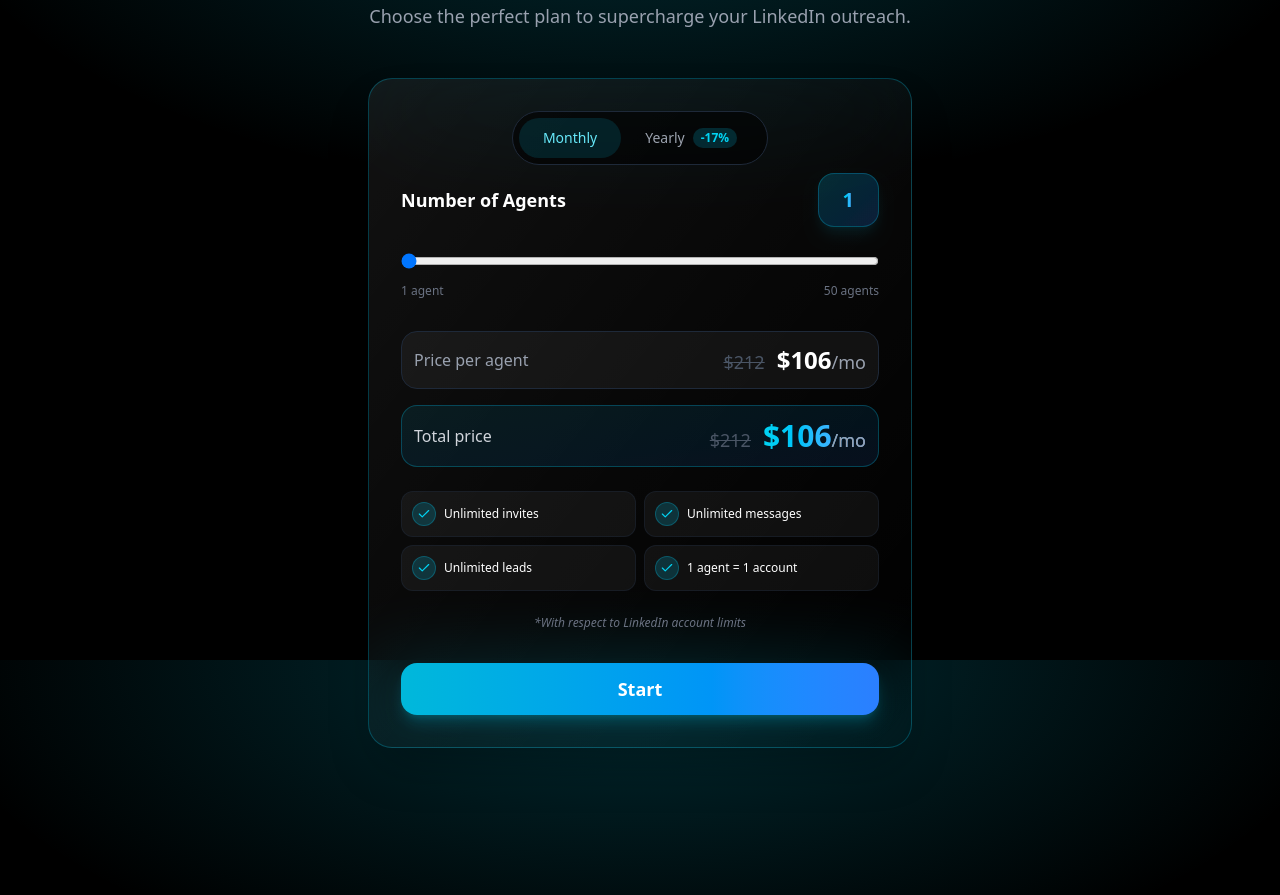
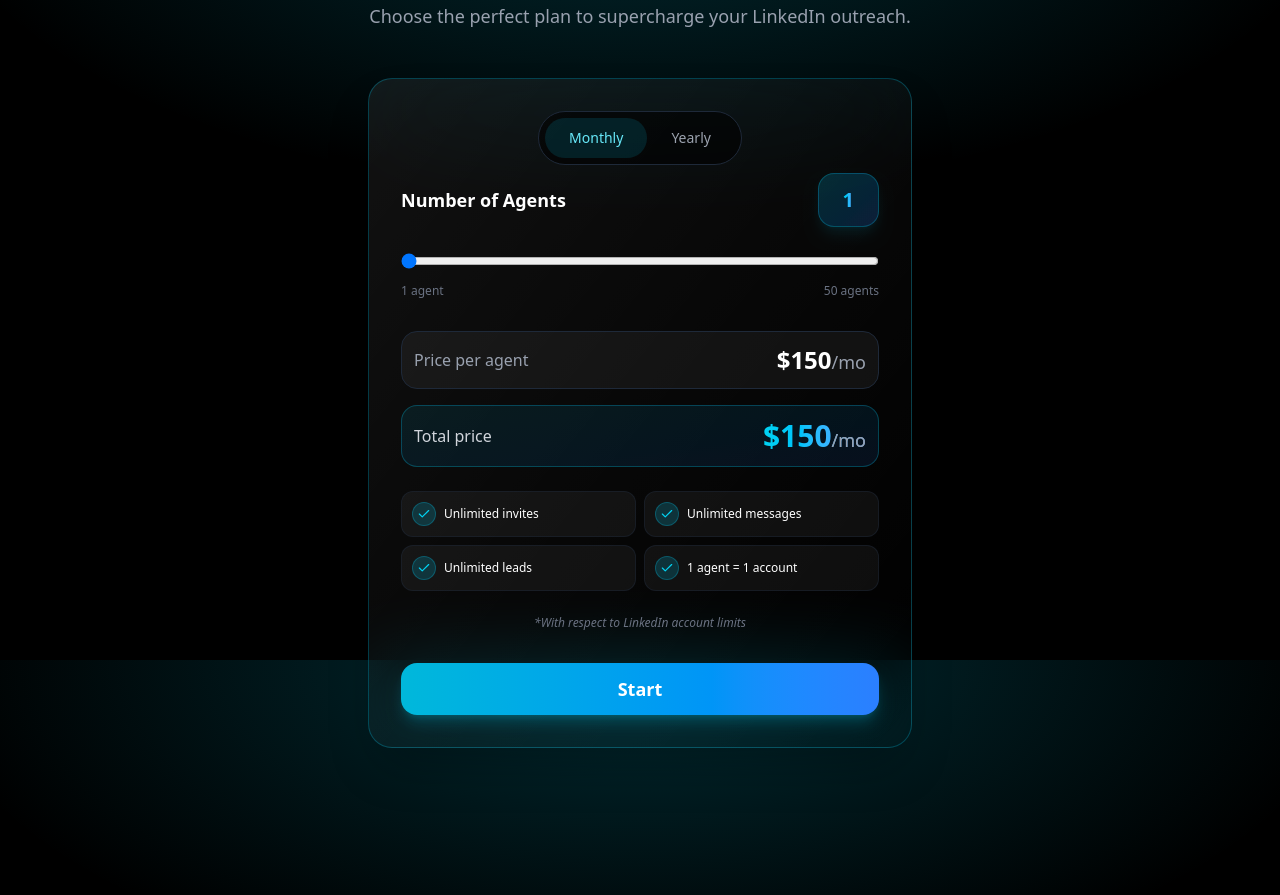
Before and after one commit to Code-Latam/linkedin-automation-frontend, a Next.js app: page / in a window 1280 px wide. Shown: the part 4140-5035 px from the top of the page. Built offline with nearby package versions, Linux system fonts and the light colour scheme; no server answers.

Commit message:
updated agent price, added metadata.

```diff
--- a/app/layout.tsx
+++ b/app/layout.tsx
@@ -2,7 +2,9 @@
 import { Geist, Geist_Mono } from "next/font/google";
 import "@/styles/globals.css";
 import StoreProvider from "@/components/providers/storeProvider";
+import {pagesMetaData} from "@/lib/metadata";
 
+export const metadata:Metadata = pagesMetaData.main;
 
 export default function RootLayout({
   children,
--- a/app/page.tsx
+++ b/app/page.tsx
@@ -7,6 +7,10 @@
 import Footer from "@/components/landing/footer";
 import {MoreFeatures} from "@/components/landing/morefeatures";
 import HowItWorks from "@/components/landing/howitworks";
+import type {Metadata} from "next";
+import {pagesMetaData} from "@/lib/metadata";
+
+export const metadata:Metadata = pagesMetaData.home;
 
 export default function Home() {
   return (
--- a/components/landing/pricing.tsx
+++ b/components/landing/pricing.tsx
@@ -3,9 +3,9 @@
 import { Check, Sparkles } from 'lucide-react';
 import { pricingText } from '@/lib/text/pricing';
 
-const BASE_PRICE_PER_AGENT = 212; // Original price
-const DISCOUNTED_PRICE_PER_AGENT = 106; // 50% off price
-const YEARLY_DISCOUNT = 0.17; // 17% discount for yearly
+const BASE_PRICE_PER_AGENT = 150; // Original price
+//const DISCOUNTED_PRICE_PER_AGENT = 106; // 50% off price
+//const YEARLY_DISCOUNT = 0.17; // 17% discount for yearly
 const MIN_AGENTS = 1;
 const MAX_AGENTS = 50;
 
@@ -15,23 +15,17 @@
     const [isSliding, setIsSliding] = useState(false);
 
     const pricing = useMemo(() => {
-        let pricePerAgent = DISCOUNTED_PRICE_PER_AGENT;
-        let originalPricePerAgent = BASE_PRICE_PER_AGENT;
 
-        // Apply yearly discount
+        let totalPrice;
         if (billingPeriod === "yearly") {
-            pricePerAgent = Math.round(pricePerAgent * (1 - YEARLY_DISCOUNT));
-            originalPricePerAgent = Math.round(originalPricePerAgent * (1 - YEARLY_DISCOUNT));
+            totalPrice = BASE_PRICE_PER_AGENT * numAgents * 12 ;
         }
-
-        const totalPrice = pricePerAgent * numAgents;
-        const originalTotalPrice = originalPricePerAgent * numAgents;
-
+        else {
+            totalPrice = BASE_PRICE_PER_AGENT * numAgents;
+        }
         return {
-            pricePerAgent,
-            originalPricePerAgent,
-            totalPrice,
-            originalTotalPrice,
+            pricePerAgent: BASE_PRICE_PER_AGENT,
+            totalPrice
         };
     }, [billingPeriod, numAgents]);
 
@@ -81,9 +75,6 @@
                                 }}
                             >
                                 Yearly
-                                <span className="rounded-full bg-cyan-500/20 px-2 py-0.5 text-xs font-bold text-cyan-400">
-                                    -17%
-                                </span>
                             </button>
                         </div>
                     </div>
@@ -120,8 +111,8 @@
                                 onTouchStart={() => setIsSliding(true)}
                                 onTouchEnd={() => setIsSliding(false)}
                                 className="slider-custom w-full"
-                               /* style={{'--slider-percentage': `${sliderPercentage}%`,
-                                }}*/
+                                style={{['--slider-percentage' as any]: `${sliderPercentage}%`,
+                                }}
                             />
                             {/* Slider Labels */}
                             <div className="mt-2 flex justify-between text-xs text-gray-500">
@@ -137,9 +128,9 @@
                         <div className="flex items-center justify-between p-3 rounded-xl bg-white/5 border border-gray-800">
                             <span className="text-base text-gray-400">{pricingText.pricing.pricePerAgent}</span>
                             <div className="flex items-baseline gap-3">
-                                <span className="text-lg text-gray-600 line-through">
+                                {/*<span className="text-lg text-gray-600 line-through">
                                     ${pricing.originalPricePerAgent}
-                                </span>
+                                </span>*/}
                                 <span
                                     key={`per-${pricing.pricePerAgent}-${billingPeriod}`}
                                     className="text-2xl font-bold text-white"
@@ -161,9 +152,9 @@
                                 pricingText.pricing.totalPrice
                             }</span>
                             <div className="flex items-baseline gap-3">
-                                <span className="text-lg text-gray-600 line-through">
+                                {/*<span className="text-lg text-gray-600 line-through">
                                     ${pricing.originalTotalPrice.toLocaleString()}
-                                </span>
+                                </span>*/}
                                 <span
                                     key={`total-${pricing.totalPrice}-${billingPeriod}-${numAgents}`}
                                     className="text-3xl font-bold bg-gradient-to-r from-cyan-400 to-blue-400 bg-clip-text text-transparent"
--- /dev/null
+++ b/lib/metadata.ts
@@ -0,0 +1,54 @@
+
+import {Metadata} from "next";
+
+const name = "Astrolab Meeting Maker";
+const faviconIcon = "logo/logo.jpeg";
+const baseUrl = "https://www.meetingmaker.tech";
+
+export const pagesMetaData = {
+    main: {
+        title: `${name}`,
+        description: "Astrolab Meeting Maker helps you schedule meetings effortlessly.",
+        icons: faviconIcon,
+        openGraph: {
+            title: `${name}`,
+            description:
+                "Astrolab Meeting Maker is an AI-powered scheduling tool that simplifies the process of arranging meetings. " +
+                "With seamless calendar integration and smart suggestions, it ensures you never miss an important appointment.",
+            url: baseUrl,
+            siteName: name,
+            images: [
+                {
+                    url: `https://www.meetingmaker.tech/logo.png`,
+                    width: 1200,
+                    height: 630,
+                    alt: `${name} - Meeting Scheduler`,
+                },
+            ],
+            type: "website",
+        },
+    } as Metadata,
+
+    home: {
+        title: `${name} | Home`,
+        description: "Astrolab Meeting Maker helps you schedule meetings effortlessly.",
+        icons: faviconIcon,
+        openGraph: {
+            title: `${name} | Home`,
+            description:
+                "Astrolab Meeting Maker is an AI-powered scheduling tool that simplifies the process of arranging meetings. " +
+                "With seamless calendar integration and smart suggestions, it ensures you never miss an important appointment.",
+            url: baseUrl,
+            siteName: name,
+            images: [
+                {
+                    url: `https://www.meetingmaker.tech/logo.png`,
+                    width: 1200,
+                    height: 630,
+                    alt: `${name} - Meeting Scheduler`,
+                },
+            ],
+            type: "website",
+        },
+    } as Metadata,
+};
```
